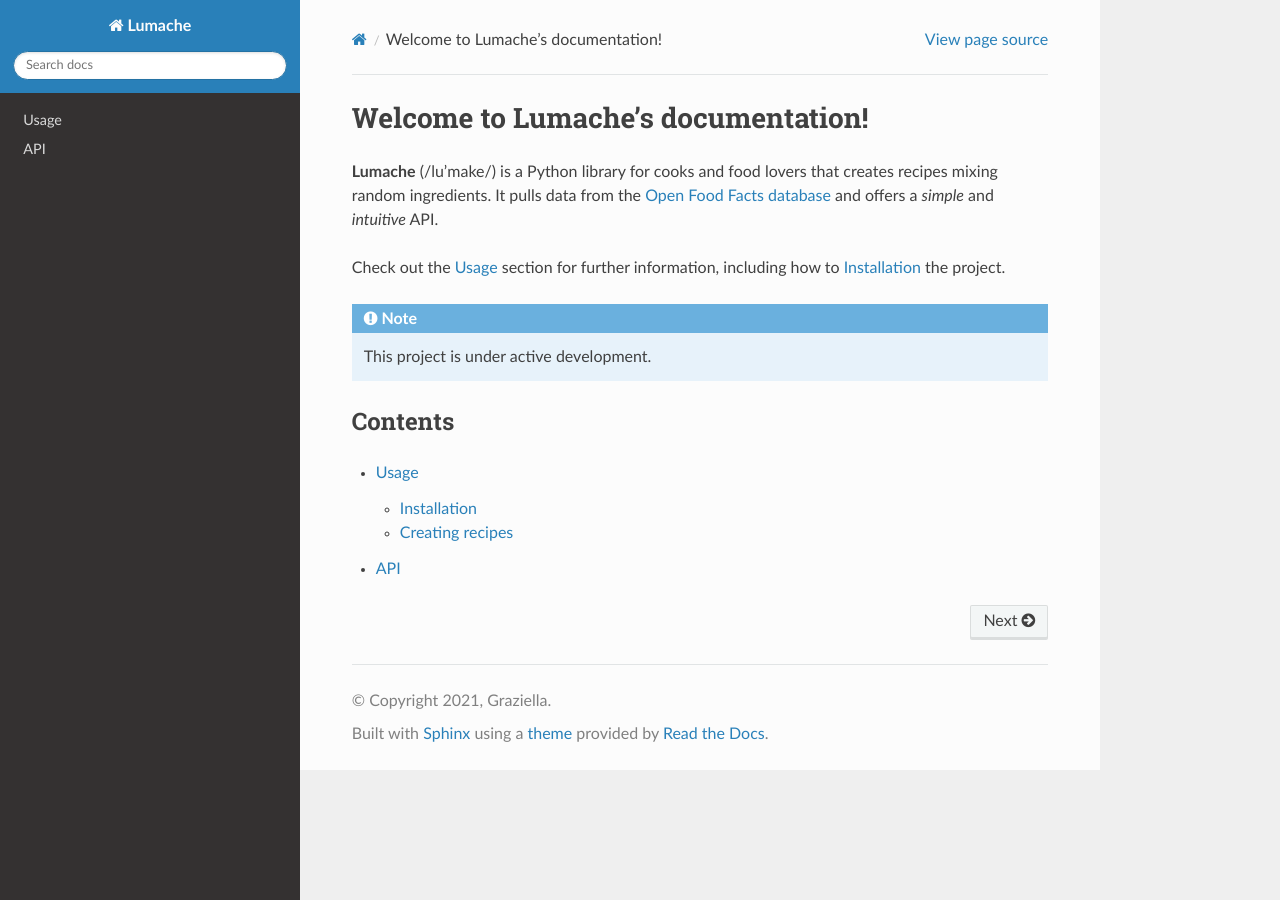
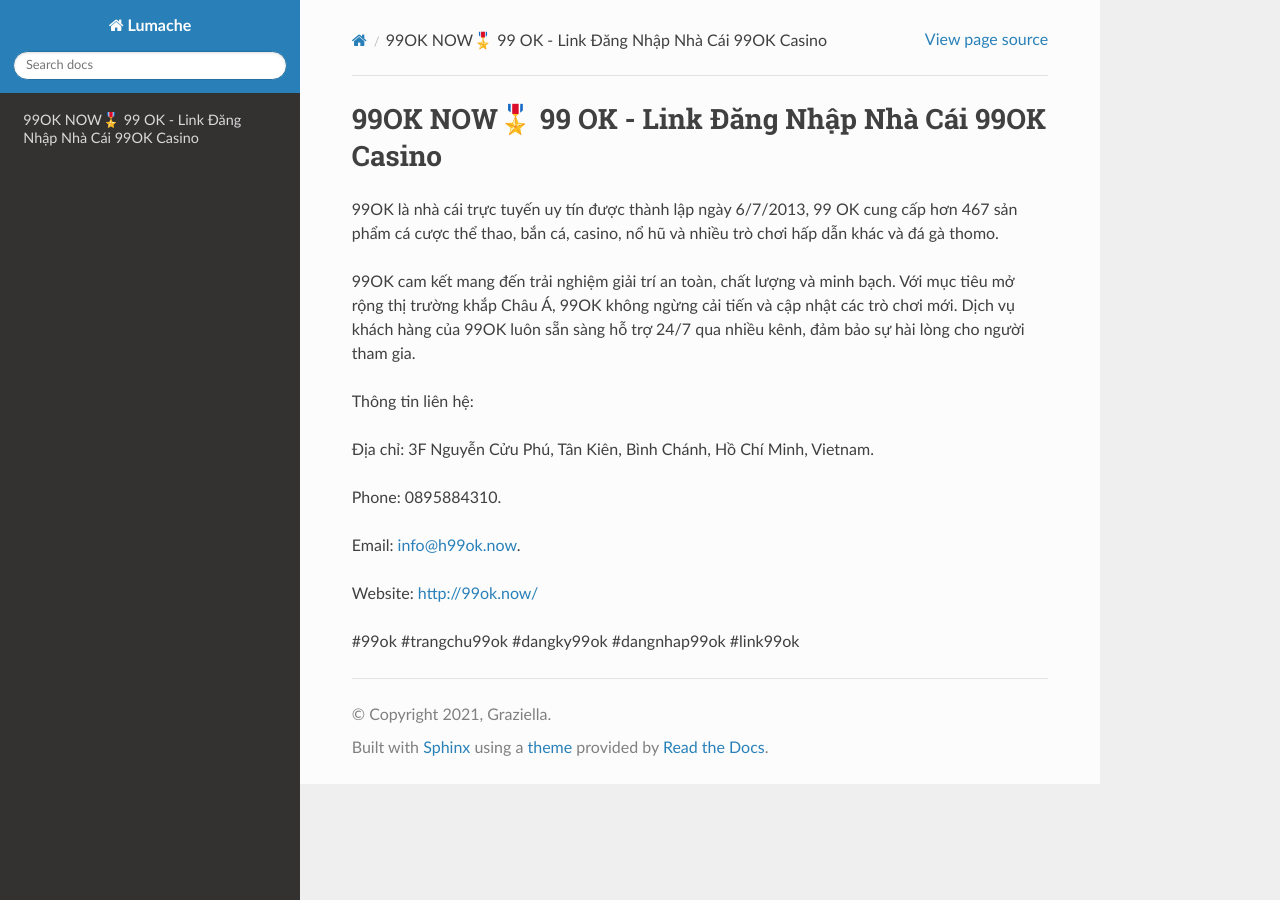
Before and after one commit to ShafferMalaki436t3cp/99oknow11, a Sphinx documentation site: the page built from docs/source/index.rst, in a window 1280 px wide. Built offline with Sphinx 7.4.7 and the Read the Docs theme 3.1.0, drawn with Linux system fonts in a browser that asks for light colours.

Commit message:
Update index.rst

```diff
--- a/docs/source/index.rst
+++ b/docs/source/index.rst
@@ -1,22 +1,18 @@
-Welcome to Lumache's documentation!
+99OK NOW🎖️ 99 OK - Link Đăng Nhập Nhà Cái 99OK Casino
 ===================================
 
-**Lumache** (/lu'make/) is a Python library for cooks and food lovers
-that creates recipes mixing random ingredients.
-It pulls data from the `Open Food Facts database <https://world.openfoodfacts.org/>`_
-and offers a *simple* and *intuitive* API.
+99OK là nhà cái trực tuyến uy tín được thành lập ngày 6/7/2013, 99 OK cung cấp hơn 467 sản phẩm cá cược thể thao, bắn cá, casino, nổ hũ và nhiều trò chơi hấp dẫn khác và đá gà thomo.
 
-Check out the :doc:`usage` section for further information, including
-how to :ref:`installation` the project.
+99OK cam kết mang đến trải nghiệm giải trí an toàn, chất lượng và minh bạch. Với mục tiêu mở rộng thị trường khắp Châu Á, 99OK không ngừng cải tiến và cập nhật các trò chơi mới. Dịch vụ khách hàng của 99OK luôn sẵn sàng hỗ trợ 24/7 qua nhiều kênh, đảm bảo sự hài lòng cho người tham gia.
 
-.. note::
+Thông tin liên hệ:
 
-   This project is under active development.
+Địa chỉ: 3F Nguyễn Cửu Phú, Tân Kiên, Bình Chánh, Hồ Chí Minh, Vietnam.
 
-Contents
---------
+Phone: 0895884310.
 
-.. toctree::
+Email: info@h99ok.now.
 
-   usage
-   api
+Website: http://99ok.now/
+
+#99ok #trangchu99ok #dangky99ok #dangnhap99ok #link99ok
```
